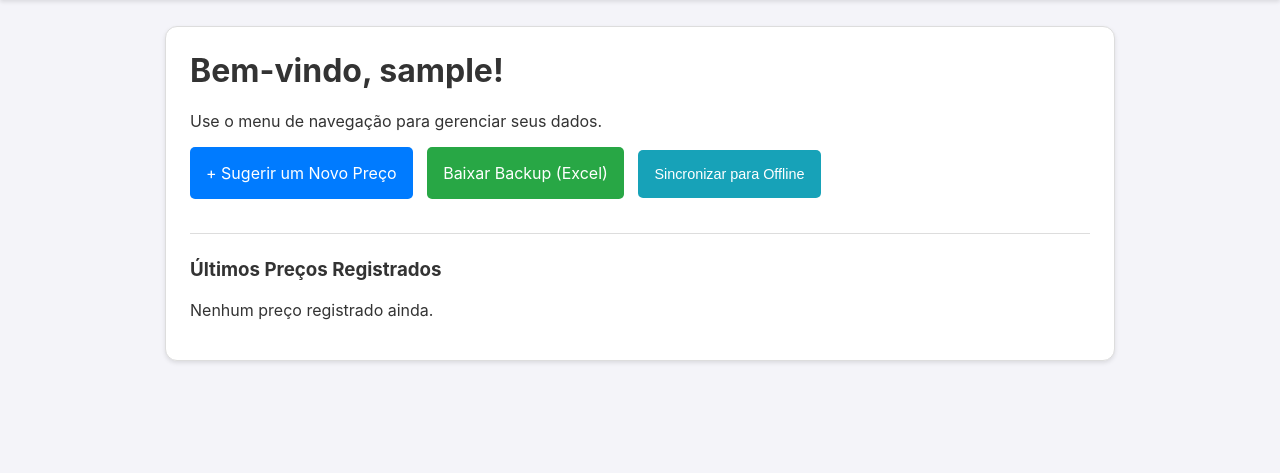
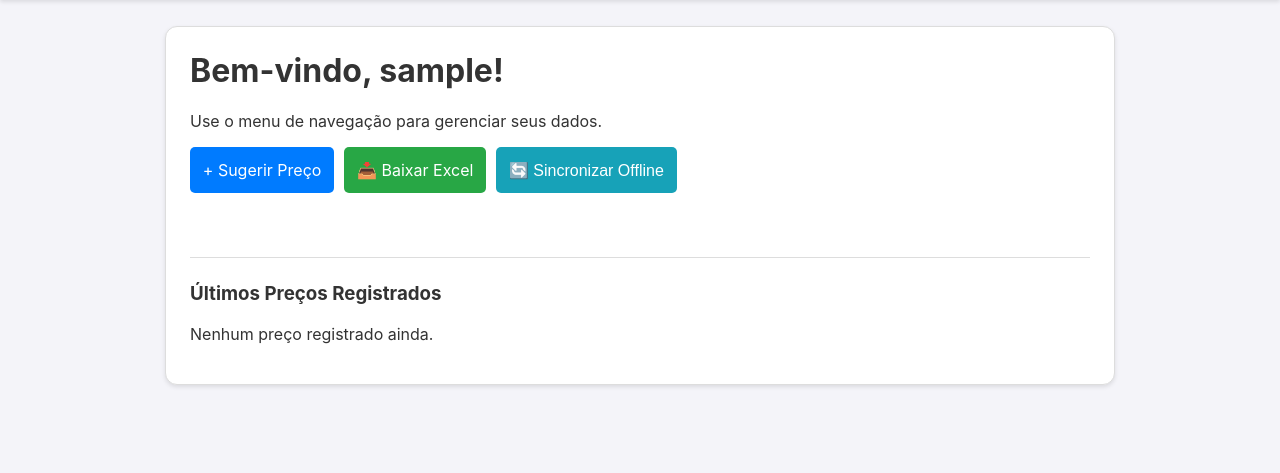
Before and after one commit to MestreUDK/PriceApp, a Flask app: page / in a window 1280 px wide. Shown: the part 60-533 px from the top of the page. Run offline with Flask 3, Linux system fonts and the light colour scheme; the visitor is signed in with stand-in values (Sample User, id 1); data that the repository does not hold is empty.

Commit message:
Atualizar o index.html

```diff
--- a/templates/index.html
+++ b/templates/index.html
@@ -4,28 +4,33 @@
     <h1>Bem-vindo, {{ current_user.username }}!</h1>
     <p>Use o menu de navegação para gerenciar seus dados.</p>
 
+    <div style="display: flex; flex-wrap: wrap; gap: 10px; margin-bottom: 20px;">
         {% if current_user.role == 'admin' %}
-        <a href="{{ url_for('prices.registrar_preco') }}" style="display: inline-block; padding: 1rem; background-color: var(--primary); color: white; text-decoration: none; border-radius: 5px; margin-right: 10px; margin-bottom: 10px;">
-            + Registrar um Novo Preço
+            <a href="{{ url_for('prices.registrar_preco') }}" style="padding: 0.8rem; background-color: var(--primary); color: white; text-decoration: none; border-radius: 5px;">
+                + Registrar Preço
             </a>
         {% elif current_user.role == 'user' %}
-        <a href="{{ url_for('suggestions.sugerir_preco') }}" style="display: inline-block; padding: 1rem; background-color: var(--primary); color: white; text-decoration: none; border-radius: 5px; margin-right: 10px; margin-bottom: 10px;">
-            + Sugerir um Novo Preço
+            <a href="{{ url_for('suggestions.sugerir_preco') }}" style="padding: 0.8rem; background-color: var(--primary); color: white; text-decoration: none; border-radius: 5px;">
+                + Sugerir Preço
             </a>
         {% endif %}
 
-    <a href="{{ url_for('core.download_excel_backup') }}" style="display: inline-block; padding: 1rem; background-color: var(--success); color: white; text-decoration: none; border-radius: 5px; margin-bottom: 10px; margin-right: 10px;">
-        Baixar Backup (Excel)
+        <a href="{{ url_for('core.download_excel_backup') }}" style="padding: 0.8rem; background-color: var(--success); color: white; text-decoration: none; border-radius: 5px;">
+            📥 Baixar Excel
         </a>
-    <button id="syncButton" style="display: inline-block; padding: 1rem; background-color: #17a2b8; color: white; text-decoration: none; border-radius: 5px; margin-bottom: 10px; border: none; font-size: 0.9rem; font-family: sans-serif; cursor: pointer;">
-        Sincronizar para Offline
+
+        <button id="syncButton" style="padding: 0.8rem; background-color: #17a2b8; color: white; border: none; border-radius: 5px; cursor: pointer; font-size: 1rem;">
+            🔄 Sincronizar Offline
         </button>
-    <p id="syncStatus" style="font-size: 0.9em; margin-top: 0;"></p>
+    </div>
+
+    <p id="syncStatus" style="font-weight: bold; margin-top: 10px; min-height: 20px;"></p>
 
     <hr>
     <h3>Últimos Preços Registrados</h3>
     {% if ultimos_precos %}
-         <table class="tabela-cards"> <thead>
+         <table class="tabela-cards">
+            <thead>
                 <tr>
                     <th>Produto</th>
                     <th>Supermercado</th>
@@ -69,4 +74,48 @@
         <p>Nenhum preço registrado ainda.</p>
     {% endif %}
 
+    <script>
+        document.getElementById('syncButton').addEventListener('click', async function() {
+            const statusEl = document.getElementById('syncStatus');
+            const btn = document.getElementById('syncButton');
+
+            // 1. Feedback visual de início
+            statusEl.innerText = "⏳ Baixando dados do servidor... aguarde.";
+            statusEl.style.color = "var(--primary)";
+            btn.disabled = true;
+            btn.style.opacity = "0.6";
+
+            try {
+                // 2. Chama a rota que gera o JSON completo
+                // O arquivo routes_core.py tem a rota 'download_backup' que serve JSON
+                const response = await fetch("{{ url_for('core.download_backup') }}");
+
+                if (!response.ok) {
+                    throw new Error("Erro na resposta do servidor.");
+                }
+
+                // 3. Pega os dados
+                const data = await response.json();
+
+                // 4. Salva no LocalStorage do navegador
+                localStorage.setItem('priceapp_offline_db', JSON.stringify(data));
+
+                // 5. Sucesso
+                statusEl.innerText = "✅ Sincronização concluída com sucesso! O Leitor Offline está atualizado.";
+                statusEl.style.color = "var(--success)";
+
+                // Vibra o celular se possível (feedback tátil)
+                try { navigator.vibrate(200); } catch(e){}
+
+            } catch (error) {
+                console.error(error);
+                statusEl.innerText = "❌ Erro ao sincronizar: " + error.message;
+                statusEl.style.color = "var(--danger)";
+            } finally {
+                btn.disabled = false;
+                btn.style.opacity = "1";
+            }
+        });
+    </script>
+
 {% endblock %}
```
Lines whose indentation alone changed are shown as unchanged.
